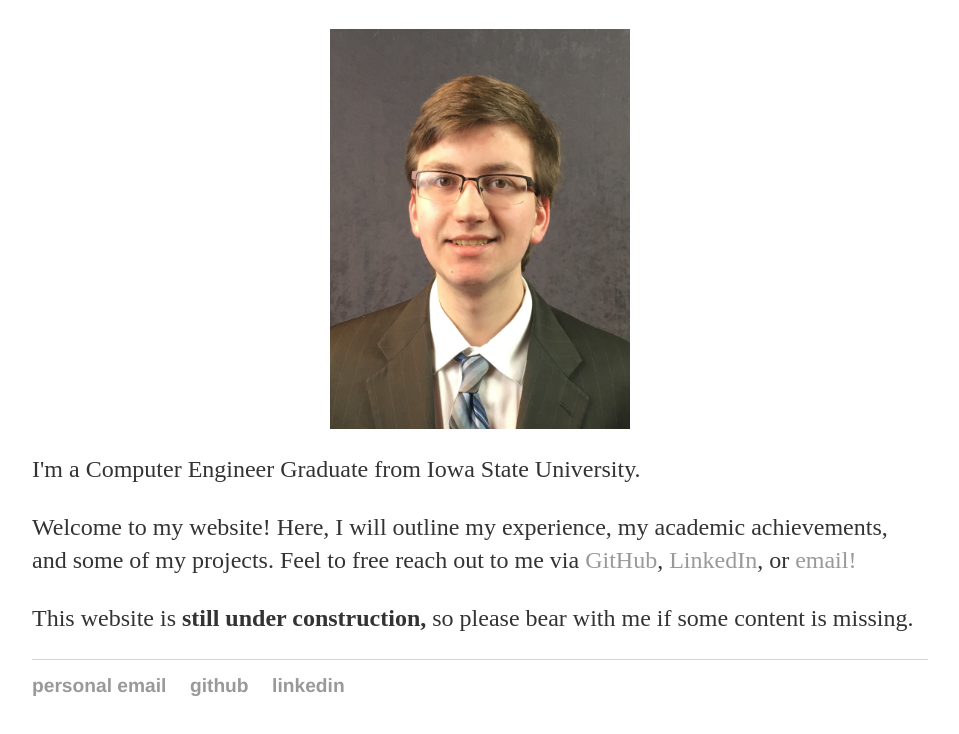
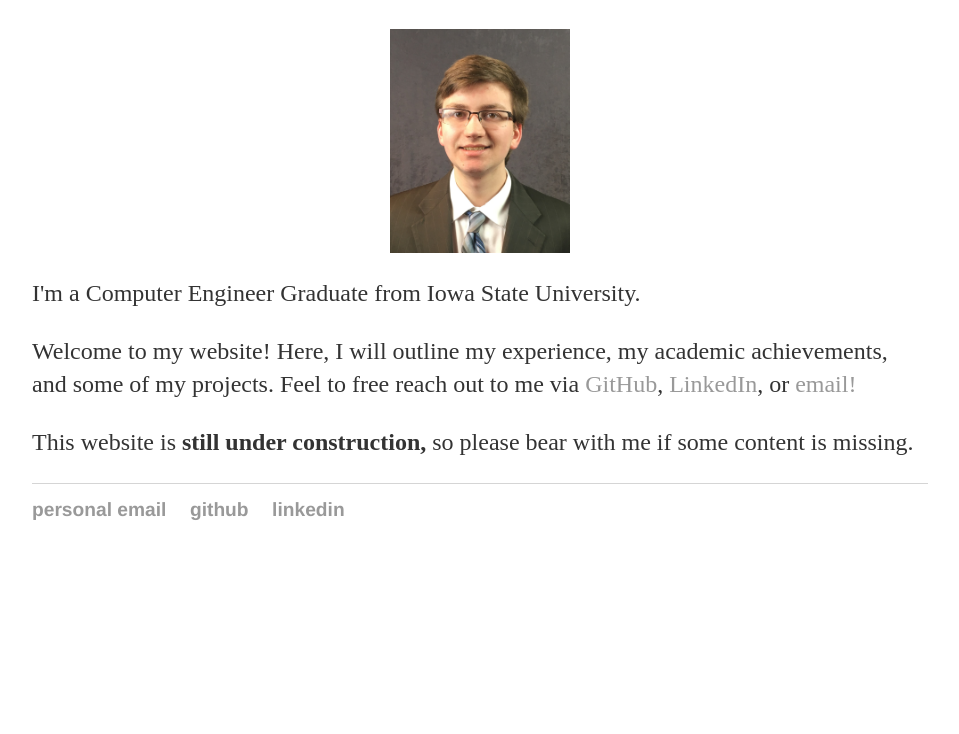
Before and after one commit to nnordling365/nnordling365.github.io, a plain HTML site: page index.html in a window 1280 px wide. Shown: the part 184-918 px from the top of the page, without its empty margins (160-1119 px from the left). After the commit the page ends 800 px from the top, so only its background shows below. Drawn offline with Linux system fonts and the light colour scheme.

Commit message:
Update main.css

```diff
--- a/css/main.css
+++ b/css/main.css
@@ -54,8 +54,8 @@ img {
 	margin-right: auto;
 }
 img.profilePhoto {
-	width: 300px;
-	height: 400px;
+	width: 20%;
+	height: auto;
 }
 div.feed {
 	max-width: 1500px;
```
